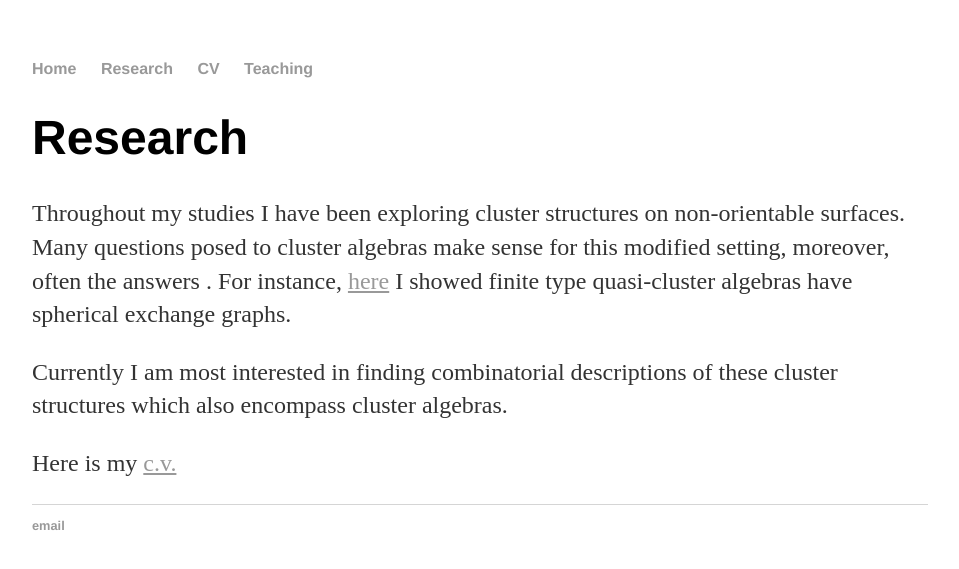
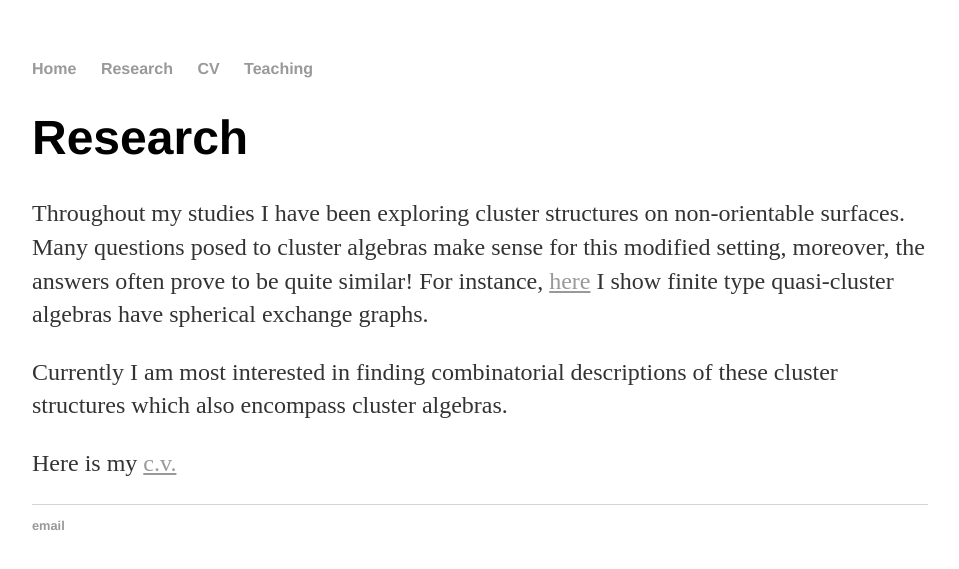
Before and after one commit to jon-m-wilson/jon-m-wilson.github.io, a Jekyll site: the page built from research/index.html, in a window 1280 px wide. Shown: the top 569 px of the page, without its empty margins (160-1119 px from the left). Built offline with Jekyll 4.4.1, drawn with Linux system fonts in a browser that asks for light colours.

Commit message:
Update index.html

```diff
--- a/research/index.html
+++ b/research/index.html
@@ -5,8 +5,8 @@ title: Research
 	<h1>{{ page.title }}</h1>
 	<body>
 	<p>Throughout my studies I have been exploring cluster structures on non-orientable surfaces.
-	Many questions posed to cluster algebras make sense for this modified setting, moreover, often the answers .
-	For instance, <a href="http://arxiv.org/abs/1510.05419" target="_blank"><u>here</u></a> I showed finite type
+	Many questions posed to cluster algebras make sense for this modified setting, moreover, the answers often prove to be quite similar!
+	For instance, <a href="http://arxiv.org/abs/1510.05419" target="_blank"><u>here</u></a> I show finite type
 	quasi-cluster algebras have spherical exchange graphs.</p>
 
 	<p>Currently I am most interested in finding combinatorial descriptions of these cluster structures
```
